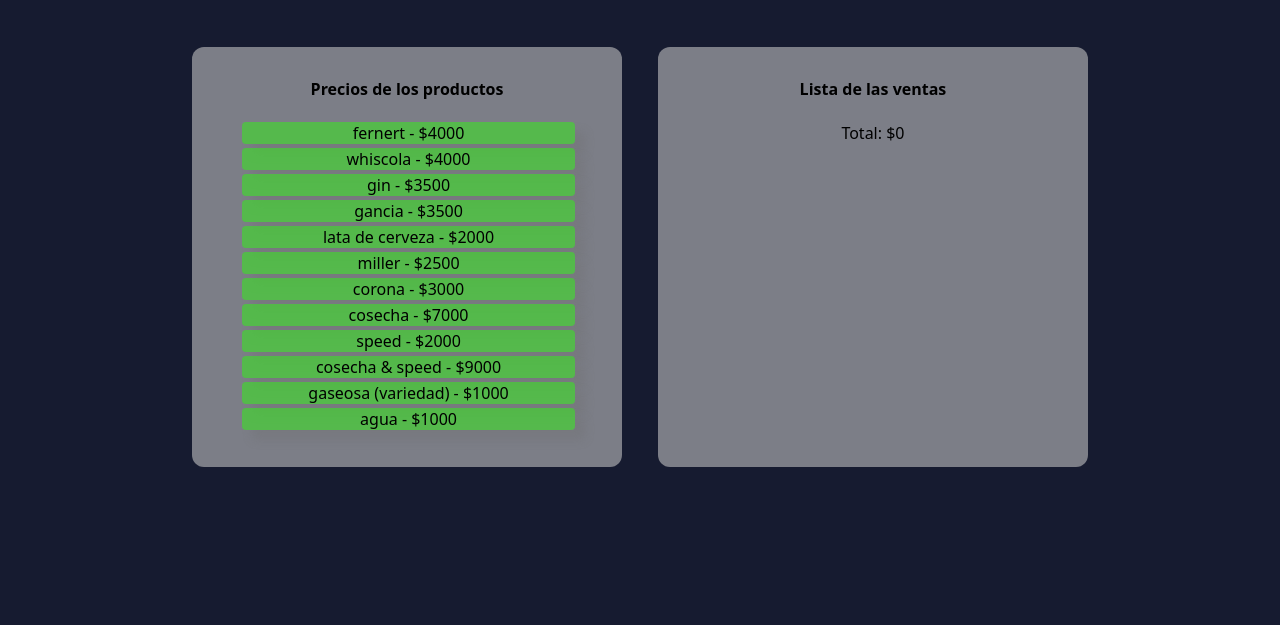
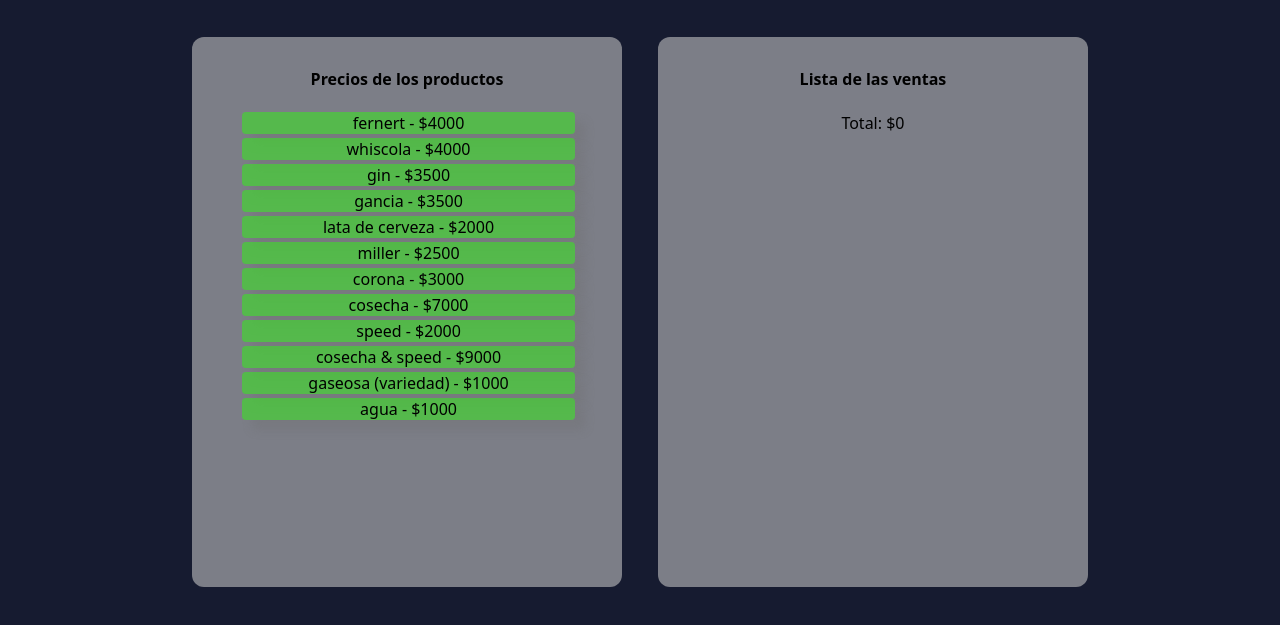
Before and after one commit to Fran21-ar/ventas_universo, a plain HTML site: page index.html in a window 1280 px wide. Shown: the part 73-698 px from the top of the page. Drawn offline with Linux system fonts and the light colour scheme.

Commit message:
Update styles.css

```diff
--- a/estilos/styles.css
+++ b/estilos/styles.css
@@ -14,7 +14,7 @@
     border: none;
     margin: 0;
     padding: 0;
-    height: 70px;
+    height: 60px;
 }
 
 .principal{
@@ -43,25 +43,39 @@
 }
 
 .productos{
-    height: 420px;
+    height: 550px;
+    overflow-y: auto;
+}
+
+.productos::-webkit-scrollbar {
+    width: 10px;
+}
+
+.productos::-webkit-scrollbar-track {
+    background: #2e2e2e;
+}
+
+.productos::-webkit-scrollbar-thumb {
+    background-color: #252525;
+    border-radius: 10px;
 }
 
 .ventas{
-    height: 420px;
+    height: 550px;
     overflow-y: auto;
 }
 
 .ventas::-webkit-scrollbar {
-    width: 10px; /* Ancho del scroll */
+    width: 10px;
 }
 
 .ventas::-webkit-scrollbar-track {
-    background: #2e2e2e; /* Color de fondo del scroll */
+    background: #2e2e2e;
 }
 
 .ventas::-webkit-scrollbar-thumb {
-    background-color: #252525; /* Color del "thumb" (barra de desplazamiento) */
-    border-radius: 10px; /* Redondear las esquinas del scroll */
+    background-color: #252525;
+    border-radius: 10px;
 }
 
 #lista-productos li{
```
